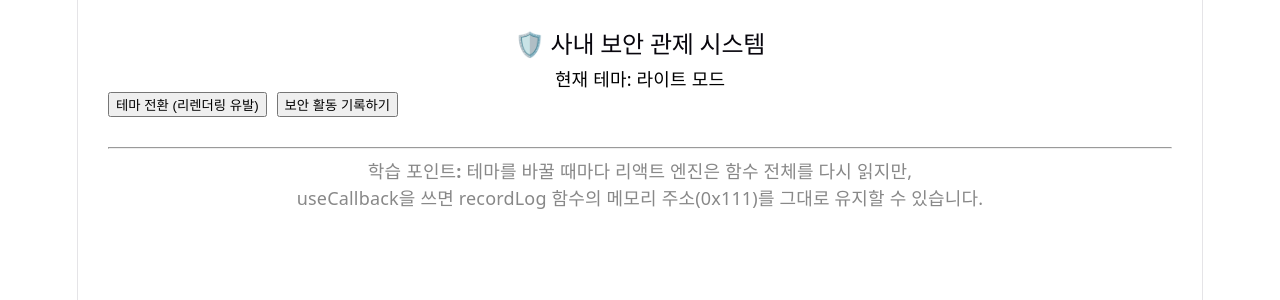
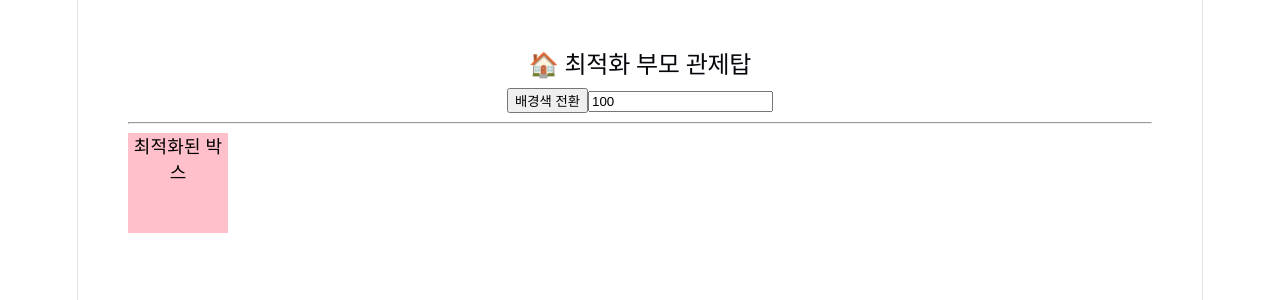
Before and after one commit to yunajoe/react-master-class-part2-inflearn, a React (Vite) app: page / in a window 1280 px wide. Shown: the top 300 px of the page. Built offline with nearby package versions, Linux system fonts and the light colour scheme.

Commit message:
guide:useCallback 실습 — 함수 재생성 방지로 자식 컴포넌트 유령 렌더링 막기

```diff
--- a/src/App.jsx
+++ b/src/App.jsx
@@ -1,8 +1,8 @@
 import "./App.css";
-import SecuritySystem from "./components/SecuritySystem.jsx";
+import ParentApp from "./components/ParentApp.jsx";
 
 function App() {
-  return <SecuritySystem />;
+  return <ParentApp />;
 }
 
 export default App;
--- /dev/null
+++ b/src/components/Expensive.jsx
@@ -0,0 +1,13 @@
+import { memo } from "react";
+
+const ExpensiveBox = memo(function ExpensiveBox({ createBoxStyle }) {
+  console.log(
+    "%c 👶 자식: 주소가 똑같네요! 렌더링 작업을 생략합니다.",
+    "color: #10b981; font-weight: bold;",
+  );
+
+  const style = createBoxStyle();
+  return <div style={style}>최적화된 박스</div>;
+});
+
+export default ExpensiveBox;
--- /dev/null
+++ b/src/components/ParentApp.jsx
@@ -0,0 +1,39 @@
+import { useCallback, useState } from "react";
+import ExpensiveBox from "./Expensive.jsx";
+
+function ParentApp() {
+  const [size, setSize] = useState(100);
+  const [isDark, setIsDark] = useState(false);
+
+  //  useCallback (부모가 주소 고정)
+  const createBoxStyle = useCallback(() => {
+    return {
+      backgroundColor: "pink",
+      width: `${size}px`,
+      height: `${size}px`,
+    };
+  }, [size]);
+
+  return (
+    <div
+      style={{
+        backgroundColor: isDark ? "#333" : "#fff",
+        color: isDark ? "#fff" : "#000",
+        padding: "50px",
+        minHeight: "100vh",
+      }}
+    >
+      <h2>🏠 최적화 부모 관제탑</h2>
+      <button onClick={() => setIsDark(!isDark)}>배경색 전환</button>
+      <input
+        type="number"
+        value={size}
+        onChange={(e) => setSize(Number(e.target.value))}
+      />
+      <hr />
+      <ExpensiveBox createBoxStyle={createBoxStyle} />
+    </div>
+  );
+}
+
+export default ParentApp;
```
